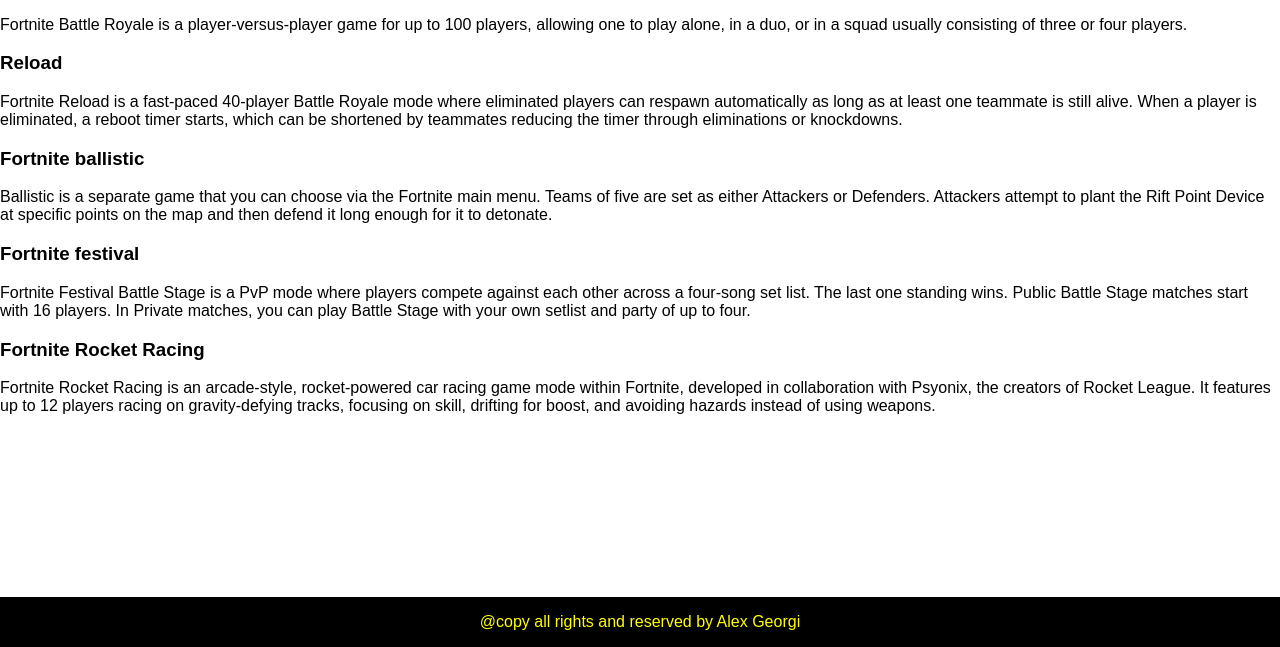
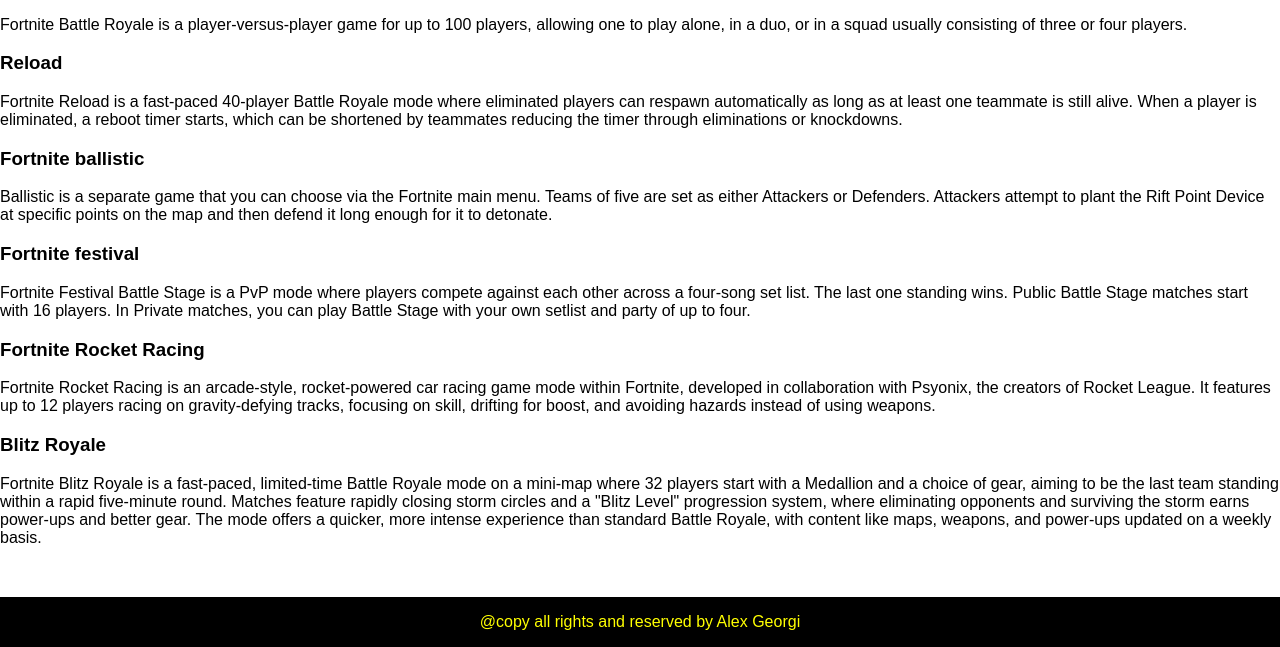
Before and after one commit to AlexanderGeorgi/cap-stone, a plain HTML site: page about.html in a window 1280 px wide. Shown: the part 153-800 px from the top of the page. Drawn offline with Linux system fonts and the light colour scheme.

Commit message:
capstone project

```diff
--- a/about.html
+++ b/about.html
@@ -72,6 +72,14 @@
         <p>Fortnite Rocket Racing is an arcade-style, rocket-powered car racing game mode within Fortnite, developed in
         collaboration with Psyonix, the creators of Rocket League. It features up to 12 players racing on gravity-defying
         tracks, focusing on skill, drifting for boost, and avoiding hazards instead of using weapons.</p>
+
+        <h3>Blitz Royale</h3>
+        <p>Fortnite Blitz Royale is a fast-paced, limited-time Battle Royale mode on a mini-map where 32 players start with a
+        Medallion and a choice of gear, aiming to be the last team standing within a rapid five-minute round. Matches feature
+        rapidly closing storm circles and a "Blitz Level" progression system, where eliminating opponents and surviving the
+        storm earns power-ups and better gear. The mode offers a quicker, more intense experience than standard Battle Royale,
+        with content like maps, weapons, and power-ups updated on a weekly basis.</p>
+
     </div>
     <div class="footer">
         <p>@copy all rights and reserved by Alex Georgi</p>
```
Also changed, not shown: index.html (+3 -2 lines), FORTNITE.jpg (deleted), fortnite-kpop-demon-hunters-1.jpg (added), images.jpg (deleted).
